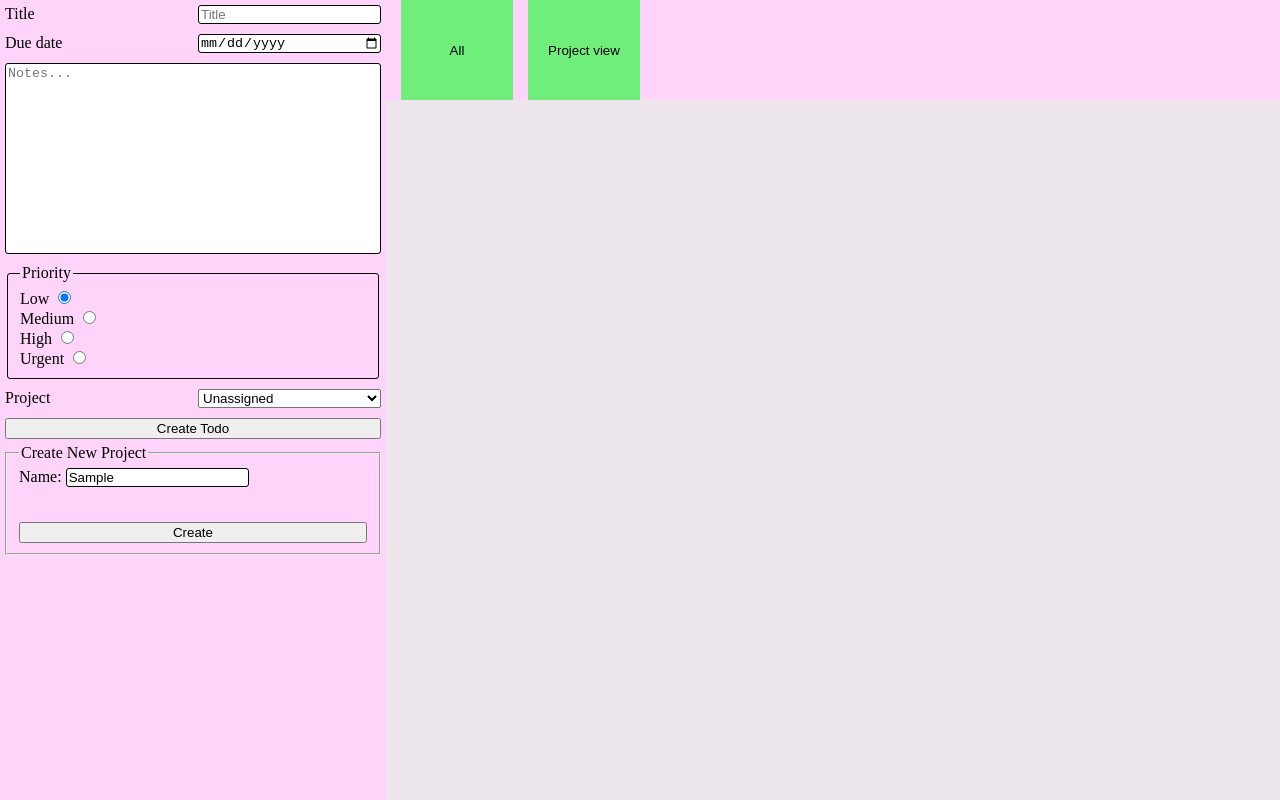
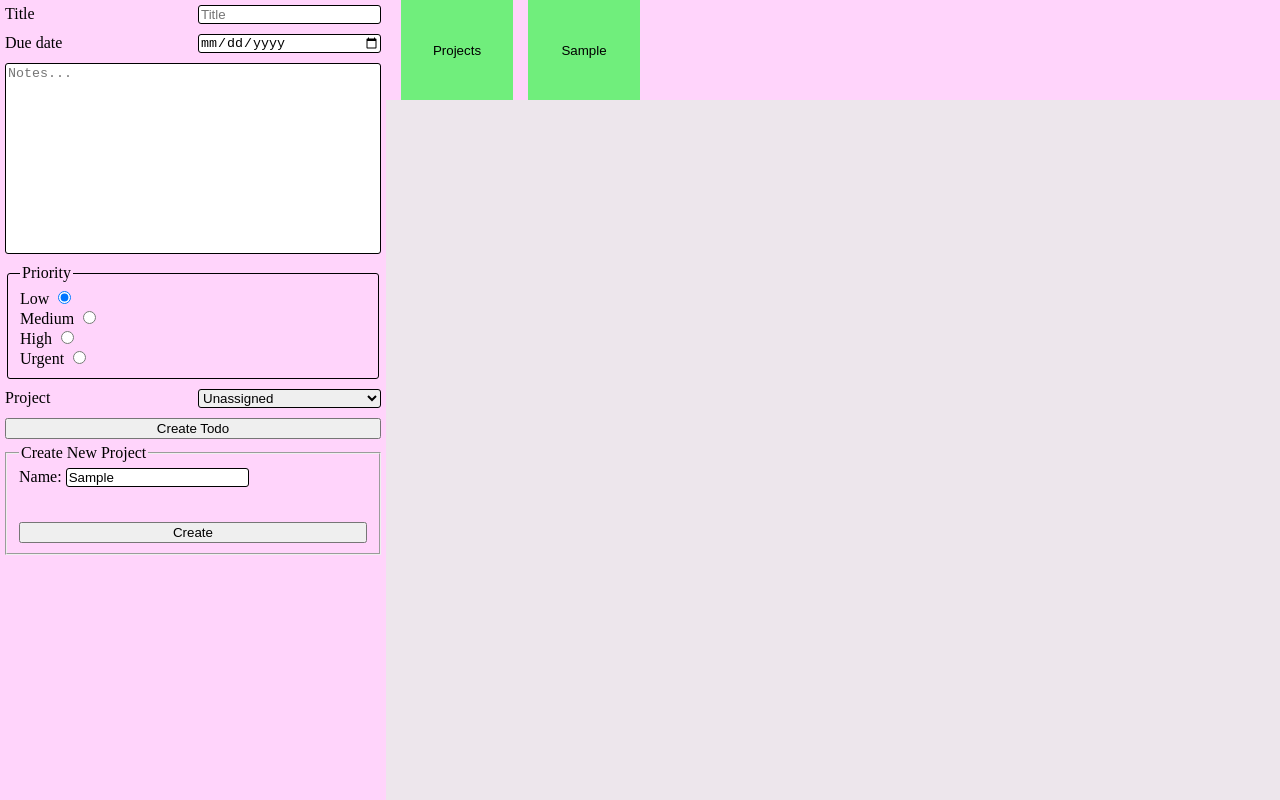
Before and after one commit to cs-cmd/todo-list, a website built with webpack: page src/index.html in a window 1280 px wide. Both pictures are taken after typing "Sample" into the empty fields and a click on the button "Create". Built offline with nearby package versions, Linux system fonts and the light colour scheme.

Commit message:
Added functions to create page elements; added draft of function to display project items to page;

```diff
--- a/res/styles/main-style.css
+++ b/res/styles/main-style.css
@@ -27,6 +27,7 @@ body {
     border-radius: 5px;
     visibility: hidden;
 }
+
 /* todo item entry form styles */
 .todo-entry-aside {
     height: 100%;
@@ -55,6 +56,20 @@ body {
 textarea {
     resize: none;
     aspect-ratio: 2/1;
+}
+
+select {
+    width: 100%;
+    overflow: hidden;
+    white-space: nowrap;
+    text-overflow: ellipsis;
+}
+
+.form-option {
+    width: 100%;
+    overflow: hidden;
+    color: red;
+    text-overflow:ellipsis;
 }
 
 /* todo item view styles */
--- a/src/classes/ProjectManager.js
+++ b/src/classes/ProjectManager.js
@@ -25,6 +25,10 @@ class ProjectManager {
     checkIfExists(projectName) {
         return this.projects.get(projectName);
     }
+
+    getProject(projectName) {
+        return this.projects.get(projectName);
+    }
 }
 
 const projectManager = new ProjectManager;
--- a/src/driver.js
+++ b/src/driver.js
@@ -4,6 +4,9 @@ import _ from 'lodash';
 import TodoItem from './classes/TodoItem';
 import Project from './classes/Project';
 import projectManager from '../src/classes/ProjectManager';
+
+// create global objects for navigation section
+const navBar = document.getElementById('todo-nav');
 
 // create global objects for todo-item form input
 const titleInput = document.getElementById('title-field');
@@ -16,16 +19,11 @@ const projectSelect = document.getElementById('project-select');
 // create global objects for project creation
 const projectNameInputField = document.getElementById('project-name');
 
-// add default project to spinner
-const defProject = document.createElement('option');
-defProject.value = 'Unassigned';
-defProject.innerText = 'Unassigned';
-defProject.checked = true;
-projectSelect.appendChild(defProject);
 
 // add default project to projectManager
 const defProjectObject = new Project('Unassigned');
 projectManager.addProject(defProjectObject);
+todoCreateAndAddSelect('Unassigned');
 
 // when todo item is submitted, create, add to project, add to page
 document.getElementById('create-todo-form').addEventListener('submit', (e) => {
@@ -68,11 +66,35 @@ document.getElementById('create-project-form').addEventListener('submit', (e) =>
     const newProj = new Project(projectName);
     projectManager.addProject(newProj);
 
-    // add project name to project spinner in todo item form
-    const newProjSelect = document.createElement('option');
-    newProjSelect.value = projectName;
-    newProjSelect.innerText = projectName;
-    projectSelect.appendChild(newProjSelect);
+    todoCreateAndAddSelect(projectName);
 
     // add project filter button to nav
+    todoCreateAndAddButton(projectName);
 });
+
+function todoCreateAndAddSelect(projectName) {
+    // add project name to project spinner in todo item form
+    const projectOpt = document.createElement('option');
+    projectOpt.value = projectName;
+    projectOpt.innerText = projectName;
+    projectOpt.classList.add('form-option');
+    projectSelect.appendChild(projectOpt);
+}
+
+function todoCreateAndAddButton(projectName) {
+    const projButton = document.createElement('button');
+    projButton.classList.add('nav-button');
+    projButton.setAttribute('_filter', projectName);
+    projButton.innerText = projectName;
+    projButton.addEventListener('click', () => {
+        todoRetrieveItems(projectName);
+    });
+    navBar.appendChild(projButton);
+}
+
+function todoRetrieveItems(projectName) {
+    const project = projectManager.getProject(projectName);
+
+    // display todos to page
+    console.log(project);
+}
--- a/src/index.html
+++ b/src/index.html
@@ -38,7 +38,7 @@
             </fieldset>
 
             <label for="project-select">Project</label>
-            <select id="project-select" name="project-select"></select>
+            <select id="project-select" name="project-select" class="input-field"></select>
             <button type="submit" id="create-todo-button" class="full-width page-button">Create Todo</button>
         </form>
 
@@ -47,7 +47,7 @@
                 <legend>Create New Project</legend>
                 <label class="full-width">
                     Name:
-                    <input required minlength="5" maxlength="25" class="input-field" id="project-name" type="text"/>
+                    <input required minlength="5" maxlength="23" class="input-field" id="project-name" type="text"/>
                 </label>
                 <span class="error-text" id="name-exists-error">This project already exists!</span>
                 <button class="full-width" id='create-project-button' type="submit">Create</button>
@@ -57,8 +57,7 @@
 
     <main class="main-section">
         <nav class="todo-nav" id="todo-nav">
-            <button type="button" class="nav-button" _filter="all">All</button>
-            <button type="button" class="nav-button" _filter="projects">Project view</button>
+            <button type="button" class="nav-button" _filter="projects">Projects</button>
         </nav>
         <div id="main-todo-container" class="todo-container"></div>
     </main>
```
Also changed, not shown: dist/bundle.js, dist/index.html.
